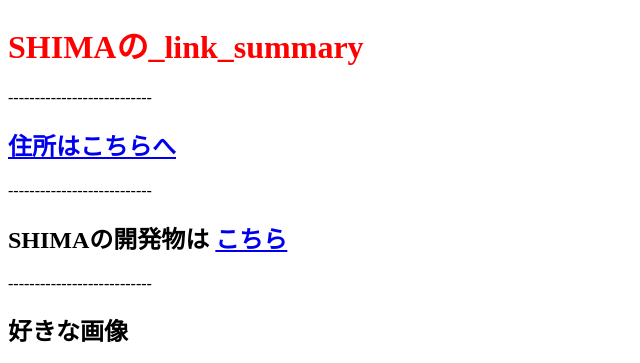
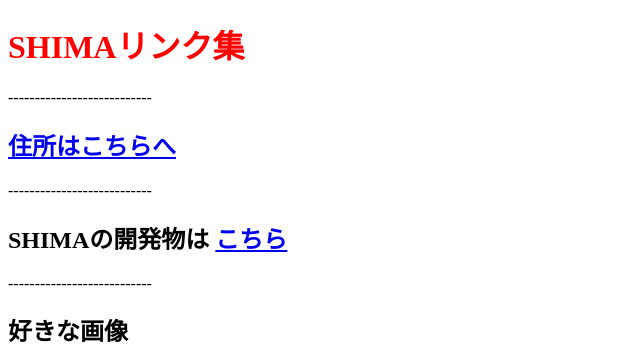
Before and after one commit to masaki-shima/link_page, a Django app: page / in a window 1280 px wide. Shown: the top 363 px of the page, without its empty margins (0-640 px from the left). Run offline with Django 5.2, Linux system fonts and the light colour scheme.

Commit message:
forontpage_fix

```diff
--- a/link_page/templates/link_page/frontpage.html
+++ b/link_page/templates/link_page/frontpage.html
@@ -8,7 +8,7 @@
     <link rel="stylesheet" href="{% static 'css/base.css'%}" />
   </head>
   <body>
-    <h1 class="title">SHIMAの_link_summary</h1>
+    <h1 class="title">SHIMAリンク集</h1>
     <p>---------------------------</p>
     <a href="#idou"><h2>住所はこちらへ</h2></a>
     <p>---------------------------</p>
```
